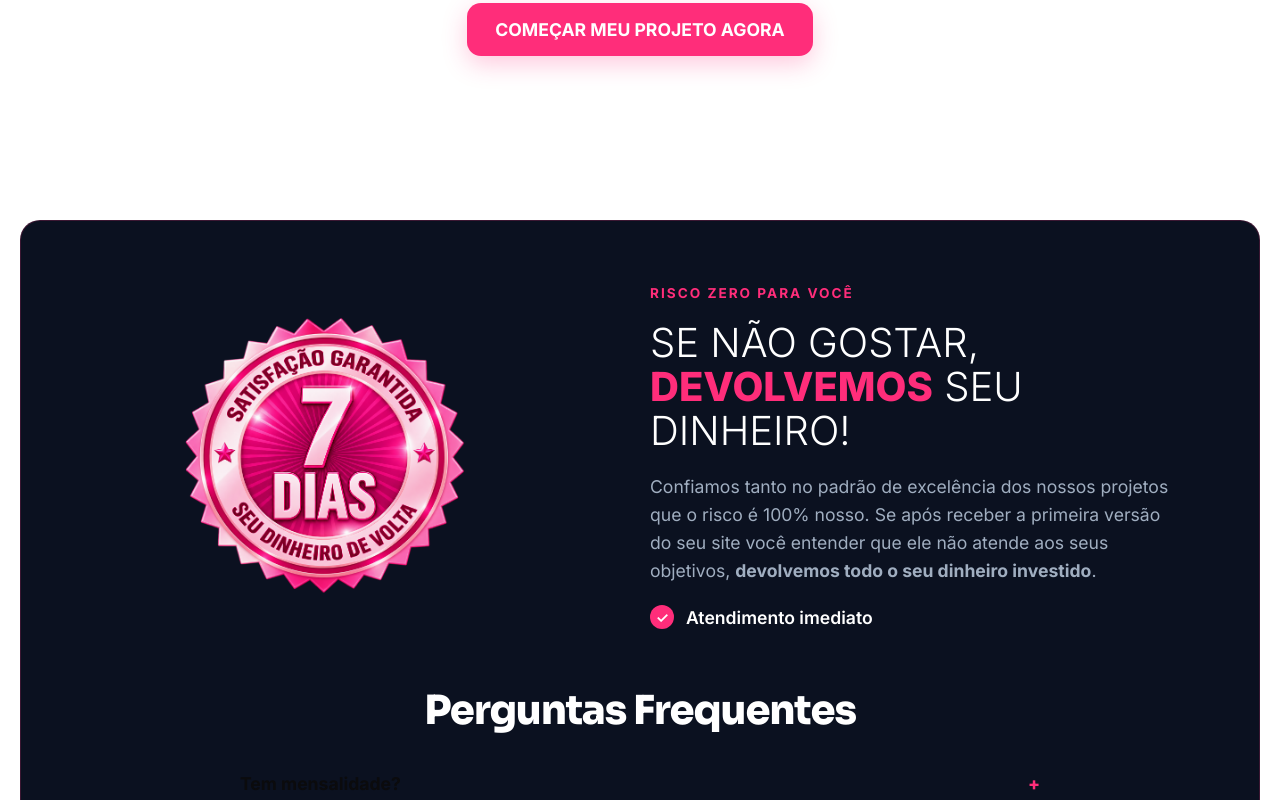
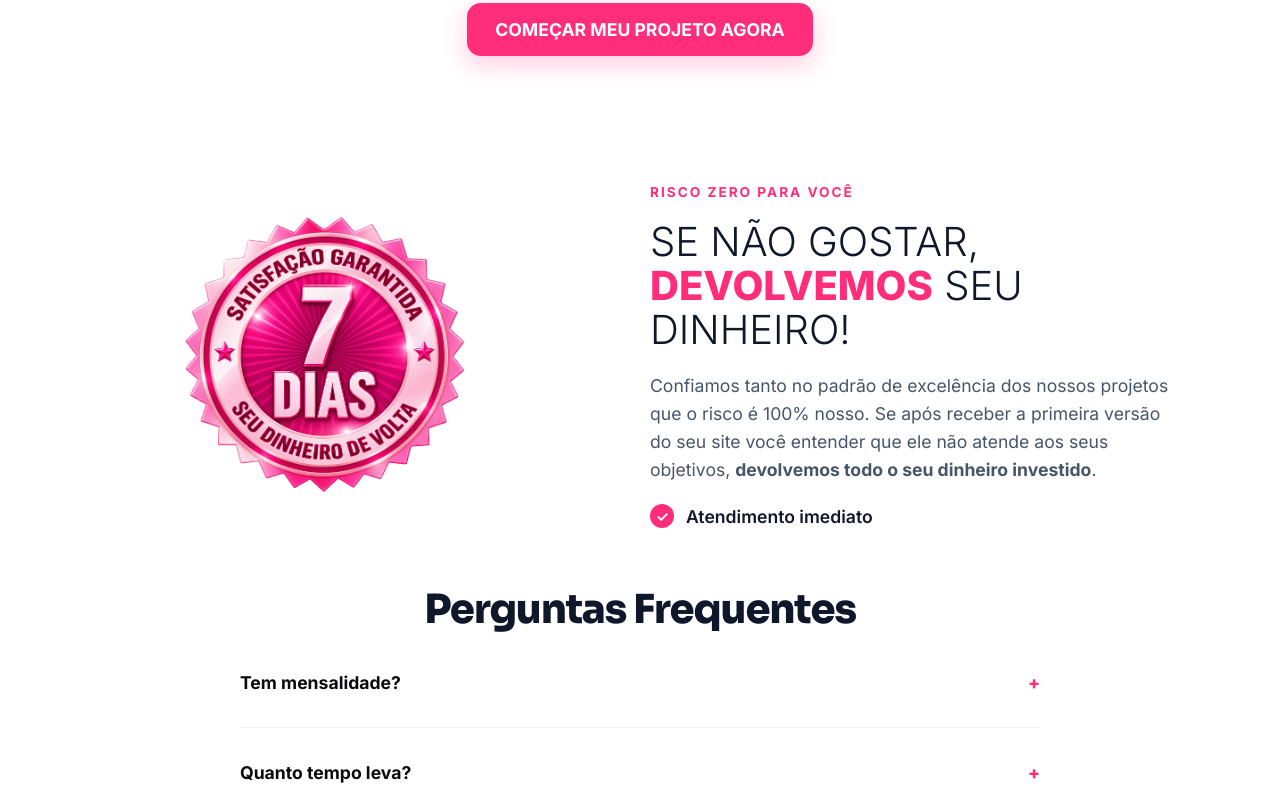
Before and after one commit to t0non/siteexpressbrasil, a Next.js app: page / in a window 1280 px wide. Shown: the part 4700-5500 px from the top of the page. Built offline with nearby package versions, Linux system fonts and the light colour scheme.

Commit message:
fix: change guarantee and FAQ section background to pure white with crisp dark text contrast

```diff
--- a/src/app/page.module.css
+++ b/src/app/page.module.css
@@ -682,12 +682,12 @@
 
 /* GUARANTEE SECTION */
 .guaranteeSection {
-  background-color: #0b1120;
-  color: white;
+  background-color: var(--color-white);
+  color: var(--color-black);
   padding: var(--section-padding);
-  border-radius: 20px;
-  margin: var(--space-xl) 20px;
-  border: 1px solid rgba(255, 45, 122, 0.2);
+  border-radius: 0;
+  margin: 0;
+  border: none;
 }
 
 .guaranteeContainer {
@@ -724,12 +724,12 @@
   font-size: 2.5rem;
   font-weight: 300;
   line-height: 1.1;
-  color: white;
+  color: #0F172A;
 }
 
 .guaranteeText {
   font-size: 1.1rem;
-  color: #a0aec0;
+  color: #475569;
   line-height: 1.6;
 }
 
@@ -739,7 +739,7 @@
   gap: 12px;
   font-size: 1.1rem;
   font-weight: 600;
-  color: white;
+  color: #0F172A;
 }
 
 .guaranteeCheck {
--- a/src/app/page.tsx
+++ b/src/app/page.tsx
@@ -372,7 +372,7 @@ export default function Home() {
 
         {/* OBJEÇÕES & PERGUNTAS FREQUENTES INTEGRADAS */}
         <div className="container" style={{ marginTop: '60px' }}>
-          <h2 className={styles.sectionTitle} style={{ color: 'white', textAlign: 'center', marginBottom: '30px' }}>{t.faqTitle}</h2>
+          <h2 className={styles.sectionTitle} style={{ color: '#0F172A', textAlign: 'center', marginBottom: '30px' }}>{t.faqTitle}</h2>
           <div className={styles.faqList}>
             <details className={styles.faqItem}>
               <summary className={styles.faqQuestion}>{t.faqQ1}</summary>
```
